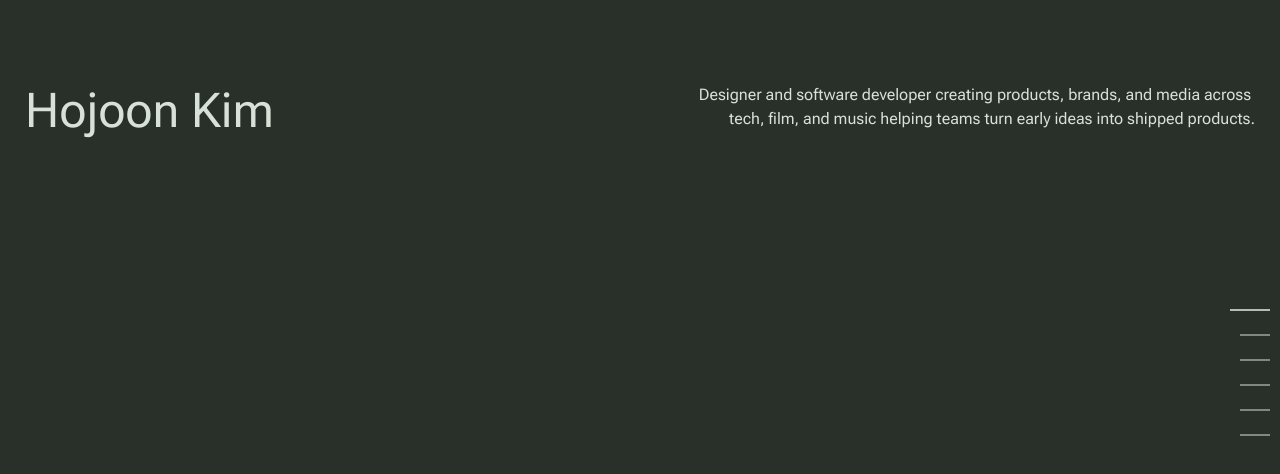
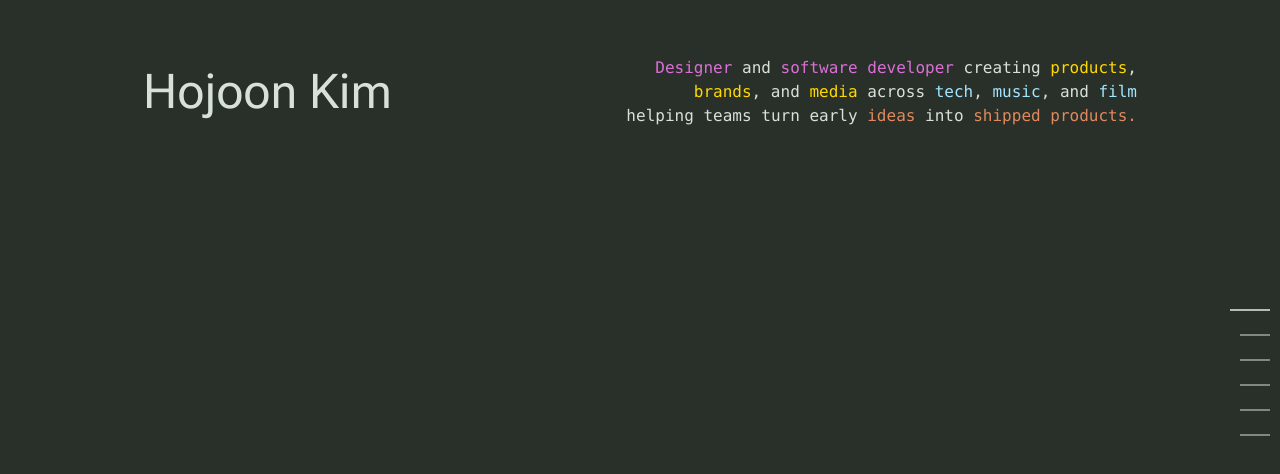
Before and after one commit to hojoon0724/hojoon-kim-portfolio, a Next.js app: page / in a window 1280 px wide. Before the commit this address led to /#about. Shown: the part 308-782 px from the top of the page. Built offline with nearby package versions, Linux system fonts and the light colour scheme.

Commit message:
fixed render crash, added color to about text

```diff
--- a/components/5-sections/About.tsx
+++ b/components/5-sections/About.tsx
@@ -1,7 +1,7 @@
 "use client";
 
 import { ScrollRevealText, Section } from "@/components/1-atoms";
-import { useEffect, useState } from "react";
+import { Fragment, useEffect, useState } from "react";
 
 export function About({
   landingIconAnimationDuration = 200,
@@ -11,8 +11,114 @@ export function About({
   id?: string;
 }) {
   const [showText, setShowText] = useState(false);
-  const descriptionText =
-    "Designer and software developer creating products, brands, and media across tech, film, and music helping teams turn early ideas into shipped products.";
+  // const descriptionText =
+  //   "Designer and software developer creating products, brands, and media across tech, film, and music helping teams turn early ideas into shipped products.";
+
+  const coloredDescriptionArr = [
+    {
+      string: "Designer",
+      color: "text-[#da70d6]",
+    },
+    {
+      string: "and",
+      color: "text-gray-100",
+    },
+    {
+      string: "software developer",
+      color: "text-[#da70d6]",
+    },
+    {
+      string: "creating",
+      color: "text-gray-100",
+    },
+    {
+      string: "products",
+      color: "text-[#ffd800]",
+    },
+    {
+      string: ",",
+      color: "text-gray-100",
+    },
+    {
+      string: "brands",
+      color: "text-[#ffd800]",
+    },
+    {
+      string: ", and",
+      color: "text-gray-100",
+    },
+    {
+      string: "media",
+      color: "text-[#ffd800]",
+    },
+
+    {
+      string: "across",
+      color: "text-gray-100",
+    },
+    {
+      string: "tech",
+      color: "text-[#a2e6ff]",
+    },
+    {
+      string: ",",
+      color: "text-gray-100",
+    },
+    {
+      string: "music",
+      color: "text-[#a2e6ff]",
+    },
+    {
+      string: ", and",
+      color: "text-gray-100",
+    },
+    {
+      string: "film",
+      color: "text-[#a2e6ff]",
+    },
+    {
+      string: "helping teams turn early",
+      color: "text-gray-100",
+    },
+    {
+      string: "ideas",
+      color: "text-[#e1895e]",
+    },
+    {
+      string: "into",
+      color: "text-gray-100",
+    },
+    {
+      string: "shipped products.",
+      color: "text-[#e1895e]",
+    },
+  ];
+
+  const wordTokens = coloredDescriptionArr.flatMap((item) => {
+    const tokens = item.string.match(/[^\s]+/g) ?? [];
+    return tokens.map((token) => ({
+      string: token,
+      color: item.color,
+    }));
+  });
+
+  const mergedTokens = wordTokens.reduce<
+    Array<{ segments: Array<{ string: string; color: string }> }>
+  >((acc, item) => {
+    const isPunctuationOnly = /^[,.;:!?]+$/.test(item.string);
+    if (isPunctuationOnly && acc.length > 0) {
+      acc[acc.length - 1].segments.push({ ...item });
+      return acc;
+    }
+
+    acc.push({ segments: [{ ...item }] });
+    return acc;
+  }, []);
+
+  const animatedTokens = mergedTokens.map((item, index) => ({
+    ...item,
+    revealIndex: index,
+  }));
 
   useEffect(() => {
     const delayMs = Math.max(0, landingIconAnimationDuration);
@@ -46,13 +152,13 @@ export function About({
     return (
       <>
         <Section
-          className="about relative flex h-dvh max-h-none w-full shrink-0 snap-start flex-col items-center justify-center bg-gray-700"
+          className="about-section relative flex h-dvh max-h-none w-full shrink-0 snap-start flex-col items-center justify-center bg-gray-700"
           data-snap-target
           id={id}
           fullWidth
         >
           <div className="background-container absolute flex h-full w-full items-center justify-center"></div>
-          <div className="banner-content nav-padding gap-xl p-xl pb-3xl flex w-full max-w-7xl flex-col items-start justify-between md:flex-row md:items-center">
+          <div className="banner-content gap-xl p-md flex w-full max-w-5xl flex-col items-start justify-between md:flex-row md:items-center">
             <h1 className="text">
               <ScrollRevealText
                 className="max-w-prose text-left text-balance"
@@ -63,17 +169,30 @@ export function About({
               />
             </h1>
 
-            <div className="min-h-14 max-w-prose text-balance">
-              {showText ? (
-                <ScrollRevealText
-                  className="max-w-prose text-left text-balance md:text-right"
-                  revealBy="word"
-                  staggerMs={40}
-                  text={descriptionText}
-                />
-              ) : (
-                <p className="invisible">{descriptionText}</p>
-              )}
+            <div className="min-h-14 max-w-prose font-mono text-left text-balance md:text-right">
+              {animatedTokens.map((item, index) => (
+                <Fragment key={index}>
+                  <span
+                    className="inline-block"
+                    style={{
+                      opacity: showText ? 1 : 0,
+                      transform: showText ? "translateY(0)" : "translateY(12px)",
+                      transition:
+                        "opacity 500ms var(--bezier-fade), transform 500ms var(--bezier-movement-inertia-500)",
+                      transitionDelay: showText
+                        ? `${item.revealIndex * 40}ms`
+                        : "0ms",
+                    }}
+                  >
+                    {item.segments.map((segment, segmentIndex) => (
+                      <span key={segmentIndex} className={segment.color}>
+                        {segment.string}
+                      </span>
+                    ))}
+                  </span>
+                  {index < animatedTokens.length - 1 ? " " : null}
+                </Fragment>
+              ))}
             </div>
           </div>
         </Section>
--- a/components/5-sections/ProjectOverview.tsx
+++ b/components/5-sections/ProjectOverview.tsx
@@ -14,7 +14,6 @@ export function ProjectOverview({ projectId }: ProjectOverviewProps) {
   const projectData = projectOverviewData.find(
     (project: ProjectOverviewData) => project.id === projectId,
   );
-
   const sectionRef = useRef<HTMLDivElement>(null);
   const [startAnimation, setStartAnimation] = useState(false);
 
@@ -38,7 +37,7 @@ export function ProjectOverview({ projectId }: ProjectOverviewProps) {
         }
         setStartAnimation(false);
       },
-      { threshold: 0.6 },
+      { threshold: 0.5 },
     );
 
     observer.observe(el);
@@ -52,11 +51,11 @@ export function ProjectOverview({ projectId }: ProjectOverviewProps) {
   }, []);
 
   if (!projectData) {
-    return null; // or render a fallback UI
+    return null;
   }
   return (
     <Section
-      className={`${projectId}-summary flex h-dvh w-screen shrink-0 snap-x snap-mandatory snap-start flex-row items-center justify-start overflow-x-scroll`}
+      className={`project-overview-container ${projectId} flex h-dvh w-screen shrink-0 snap-x snap-mandatory snap-start flex-row items-center justify-start overflow-x-scroll`}
       data-snap-container
       fullWidth
       id={projectId}
@@ -66,7 +65,7 @@ export function ProjectOverview({ projectId }: ProjectOverviewProps) {
         className={`${projectData.id}-slide-1 p-md gap-md flex h-dvh w-screen shrink-0 snap-start flex-col items-start justify-center ${projectData.backgroundClassName} ${projectData.textColorClassName}`}
         data-snap-target
       >
-        <div className="content-container gap-lg mx-auto flex w-full max-w-7xl flex-col items-start justify-center md:flex-row md:items-center">
+        <div className="content-container gap-lg mx-auto flex w-full max-w-4xl flex-col items-start justify-between md:flex-row md:items-center">
           <div className="logo-text-container flex-col items-start justify-center">
             <div
               className={`logo-container p-md my-2xl relative flex h-30 w-[75%] max-w-96 items-center justify-center ${projectData.textColorClassName} ${startAnimation ? "animation-fade-in-up-16" : "opacity-0"}`}
@@ -77,15 +76,16 @@ export function ProjectOverview({ projectId }: ProjectOverviewProps) {
                 fill
                 sizes="(max-width: 768px) 50vw, 384px"
                 className="object-contain object-left"
+                loading="eager"
               />
             </div>
-            <div className="role-tag-container mb-lg text-left text-balance">
+            <div className="role-tag-container mb-lg text-left text-balance opacity-100">
               <ScrollRevealText
                 className="role-tag roboto-narrow text-xl font-bold md:text-2xl"
                 text={projectData.roleTag}
               />
             </div>
-            <div className="description-container max-w-prose text-left text-balance">
+            <div className="description-container max-w-prose text-left text-balance opacity-80">
               <ScrollRevealText
                 className="description text-base"
                 text={projectData.description}
@@ -93,14 +93,14 @@ export function ProjectOverview({ projectId }: ProjectOverviewProps) {
               />
             </div>
             <ScrollRevealText
-              className="categories-container mt-xl flex flex-wrap"
+              className="categories-container -ml-1 mt-xl flex flex-wrap"
               staggerMs={90}
               delayMs={500}
             >
               {projectData.categories.map((category) => (
                 <span
                   key={category}
-                  className="category-chip mr-2 mb-2 inline-block rounded-full bg-gray-200 px-3 py-1 text-sm roboto-narrow font-semibold text-gray-700"
+                  className={`category-chip roboto-narrow mr-2 mb-2 inline-block rounded-full bg-white px-3 py-1 text-sm font-semibold text-black opacity-70`}
                 >
                   {category}
                 </span>
@@ -109,7 +109,7 @@ export function ProjectOverview({ projectId }: ProjectOverviewProps) {
           </div>
 
           <div
-            className={`icon-container h-24 w-full md:w-24 flex justify-end  ${projectData.textColorClassName} ${startAnimation ? "animation-fade-in-up-16 [animation-delay:800ms]" : "opacity-0"}`}
+            className={`icon-container flex h-24 w-full justify-end md:w-24 ${projectData.textColorClassName} ${startAnimation ? "animation-fade-in-up-16 [animation-delay:800ms]" : "opacity-0"}`}
           >
             <Icon
               icon="arrow.arrow-right"
@@ -118,6 +118,10 @@ export function ProjectOverview({ projectId }: ProjectOverviewProps) {
           </div>
         </div>
       </div>
+        <div className={`detail-1 p-md gap-md flex h-dvh w-screen shrink-0 snap-start flex-col items-start justify-center ${projectData.backgroundClassName} ${projectData.textColorClassName}`}
+        data-snap-target>
+          detail stuff here
+        </div>
     </Section>
   );
 }
--- a/data/project-overview-data.ts
+++ b/data/project-overview-data.ts
@@ -55,7 +55,7 @@ export const projectOverviewData: ProjectOverviewData[] = [
     textColorClassName: "text-gray-100",
     roleTag: "Live performance systems consultant",
     categories: [
-      "Motion",
+      "Motion Graphics",
       "Editorial",
       "Technology",
       "Lecture",
```
Also changed, not shown: components/6-pages/Landing.tsx (+45 -47 lines).
